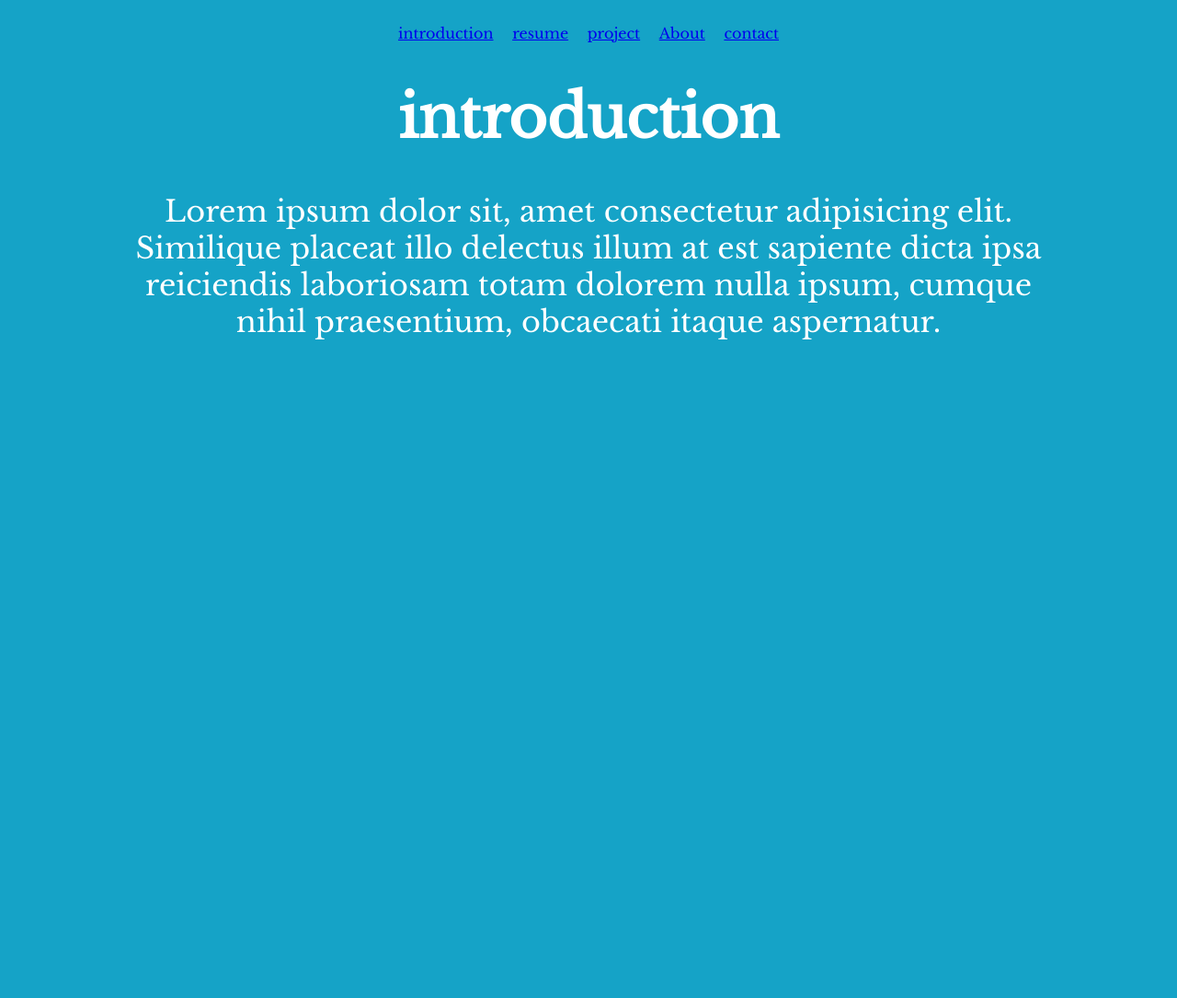
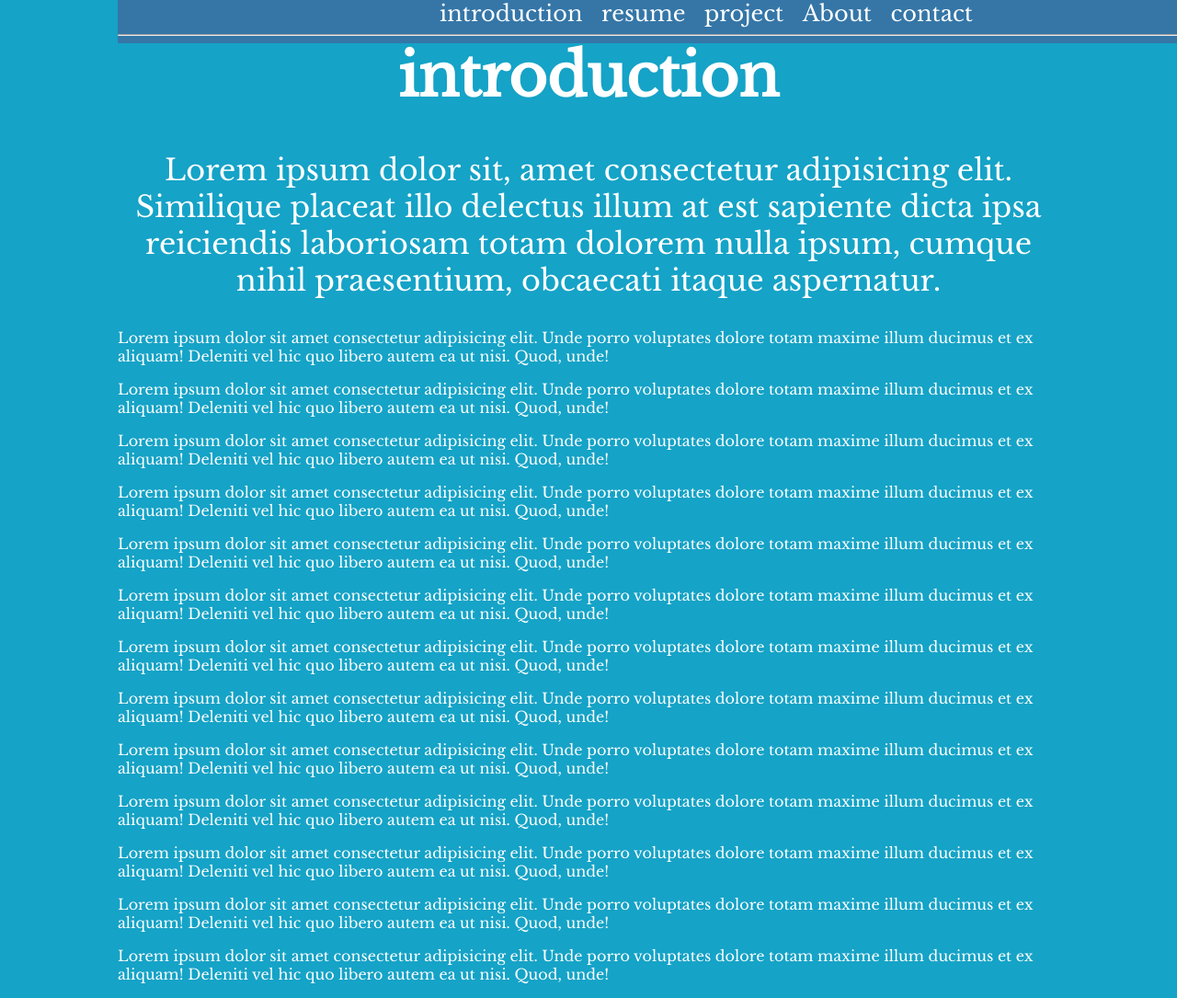
Before and after one commit to Fr0z3nHum4n/My-Project-Website, a plain HTML site: page index.html in a window 1280 px wide. Shown: the whole page at 92% size. Before the commit the page ends 800 px from the top, so only its background shows below. Drawn offline with nearby package versions, Linux system fonts and the light colour scheme.

Commit message:
finished menu

```diff
--- a/index.html
+++ b/index.html
@@ -34,6 +34,7 @@ A contact me section that includes information for users to get in touch with yo
         <li><a href="#about">About</a></li>
         <li><a href="#contact">contact</a></li>
       </ul>
+      <hr />
     </nav>
 
     <!-- INTRODUCTION -->
@@ -57,5 +58,70 @@ A contact me section that includes information for users to get in touch with yo
     <!-- ABOUT ME -->
 
     <!-- CONTACT ME -->
+    <p>
+      Lorem ipsum dolor sit amet consectetur adipisicing elit. Unde porro
+      voluptates dolore totam maxime illum ducimus et ex aliquam! Deleniti vel
+      hic quo libero autem ea ut nisi. Quod, unde!
+    </p>
+    <p>
+      Lorem ipsum dolor sit amet consectetur adipisicing elit. Unde porro
+      voluptates dolore totam maxime illum ducimus et ex aliquam! Deleniti vel
+      hic quo libero autem ea ut nisi. Quod, unde!
+    </p>
+    <p>
+      Lorem ipsum dolor sit amet consectetur adipisicing elit. Unde porro
+      voluptates dolore totam maxime illum ducimus et ex aliquam! Deleniti vel
+      hic quo libero autem ea ut nisi. Quod, unde!
+    </p>
+    <p>
+      Lorem ipsum dolor sit amet consectetur adipisicing elit. Unde porro
+      voluptates dolore totam maxime illum ducimus et ex aliquam! Deleniti vel
+      hic quo libero autem ea ut nisi. Quod, unde!
+    </p>
+    <p>
+      Lorem ipsum dolor sit amet consectetur adipisicing elit. Unde porro
+      voluptates dolore totam maxime illum ducimus et ex aliquam! Deleniti vel
+      hic quo libero autem ea ut nisi. Quod, unde!
+    </p>
+    <p>
+      Lorem ipsum dolor sit amet consectetur adipisicing elit. Unde porro
+      voluptates dolore totam maxime illum ducimus et ex aliquam! Deleniti vel
+      hic quo libero autem ea ut nisi. Quod, unde!
+    </p>
+    <p>
+      Lorem ipsum dolor sit amet consectetur adipisicing elit. Unde porro
+      voluptates dolore totam maxime illum ducimus et ex aliquam! Deleniti vel
+      hic quo libero autem ea ut nisi. Quod, unde!
+    </p>
+    <p>
+      Lorem ipsum dolor sit amet consectetur adipisicing elit. Unde porro
+      voluptates dolore totam maxime illum ducimus et ex aliquam! Deleniti vel
+      hic quo libero autem ea ut nisi. Quod, unde!
+    </p>
+    <p>
+      Lorem ipsum dolor sit amet consectetur adipisicing elit. Unde porro
+      voluptates dolore totam maxime illum ducimus et ex aliquam! Deleniti vel
+      hic quo libero autem ea ut nisi. Quod, unde!
+    </p>
+    <p>
+      Lorem ipsum dolor sit amet consectetur adipisicing elit. Unde porro
+      voluptates dolore totam maxime illum ducimus et ex aliquam! Deleniti vel
+      hic quo libero autem ea ut nisi. Quod, unde!
+    </p>
+    <p>
+      Lorem ipsum dolor sit amet consectetur adipisicing elit. Unde porro
+      voluptates dolore totam maxime illum ducimus et ex aliquam! Deleniti vel
+      hic quo libero autem ea ut nisi. Quod, unde!
+    </p>
+    <p>
+      Lorem ipsum dolor sit amet consectetur adipisicing elit. Unde porro
+      voluptates dolore totam maxime illum ducimus et ex aliquam! Deleniti vel
+      hic quo libero autem ea ut nisi. Quod, unde!
+    </p>
+    <p>
+      Lorem ipsum dolor sit amet consectetur adipisicing elit. Unde porro
+      voluptates dolore totam maxime illum ducimus et ex aliquam! Deleniti vel
+      hic quo libero autem ea ut nisi. Quod, unde!
+    </p>
   </body>
 </html>
--- a/styles.CSS
+++ b/styles.CSS
@@ -12,10 +12,24 @@ body {
   text-align: center;
   font-size: 2rem;
 }
+a {
+  text-decoration: none;
+  color: white;
+  font-size: 1.5rem;
+}
+a:hover {
+  color: #344986;
+}
 nav {
   text-align: center;
   width: 100%;
+  /* overflow: hidden; */
+
+  position: fixed; /* Set the navbar to fixed position */
+  background-color: #3576a7;
+  top: 0; /* Position the navbar at the top of the page */
 }
+
 ul {
   list-style-type: none;
   margin: 0;
```
